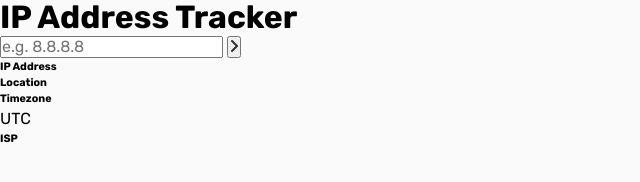
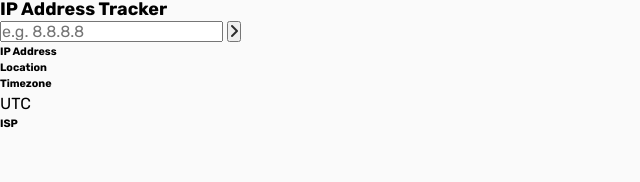
Before and after one commit to yMeeraki/ip-address-tracker, a website built with Vite: page index.html in a window 1280 px wide. Shown: the whole page, without its empty margins (0-640 px from the left). Built offline with nearby package versions, Linux system fonts and the light colour scheme; no server answers.

Commit message:
Add CSS variable for h1 font size to improve typography consistency

```diff
--- a/src/style/base/_variable.css
+++ b/src/style/base/_variable.css
@@ -6,4 +6,10 @@
   --color: hsl(0, 0%, 10%);
 
   --font-family: "Rubik", sans-serif;
+
+  --text-input: 1.125rem;
 }
+
+h1 {
+  font-size: var(--text-input);
+}
```
